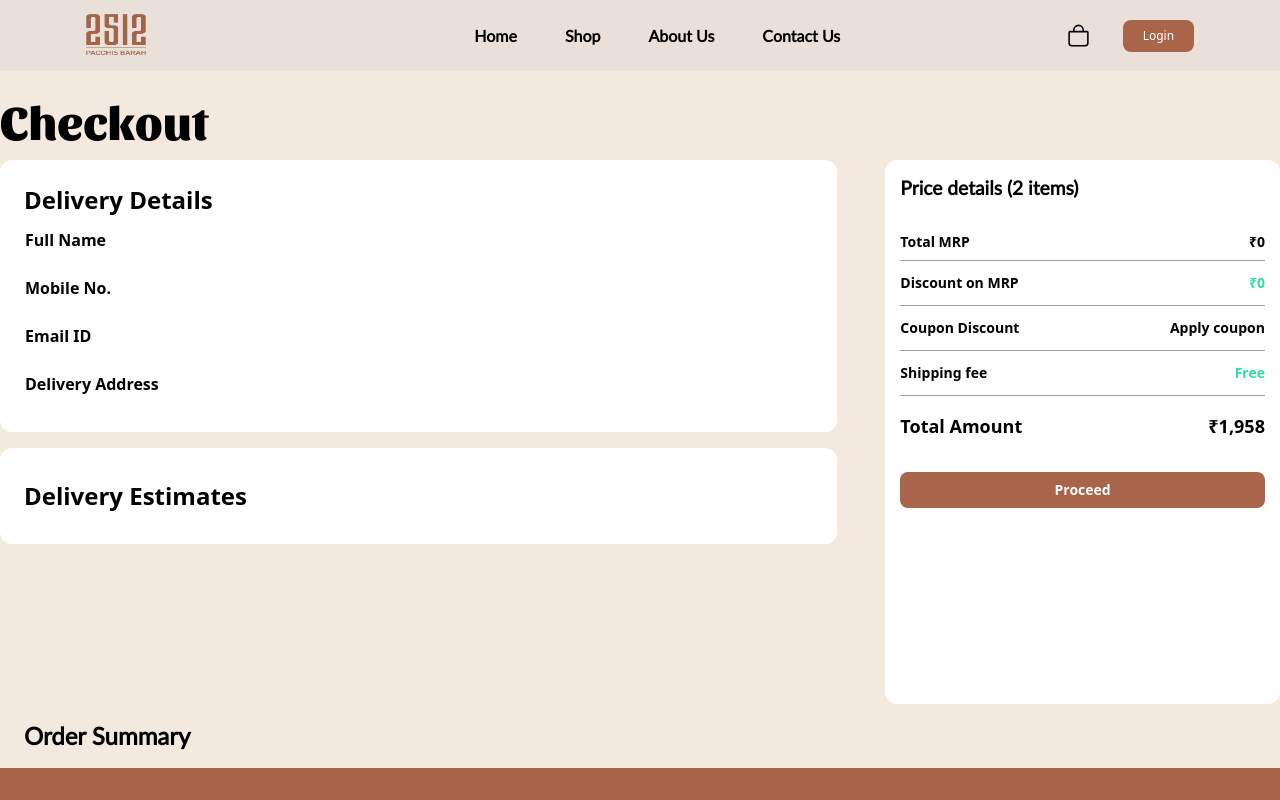
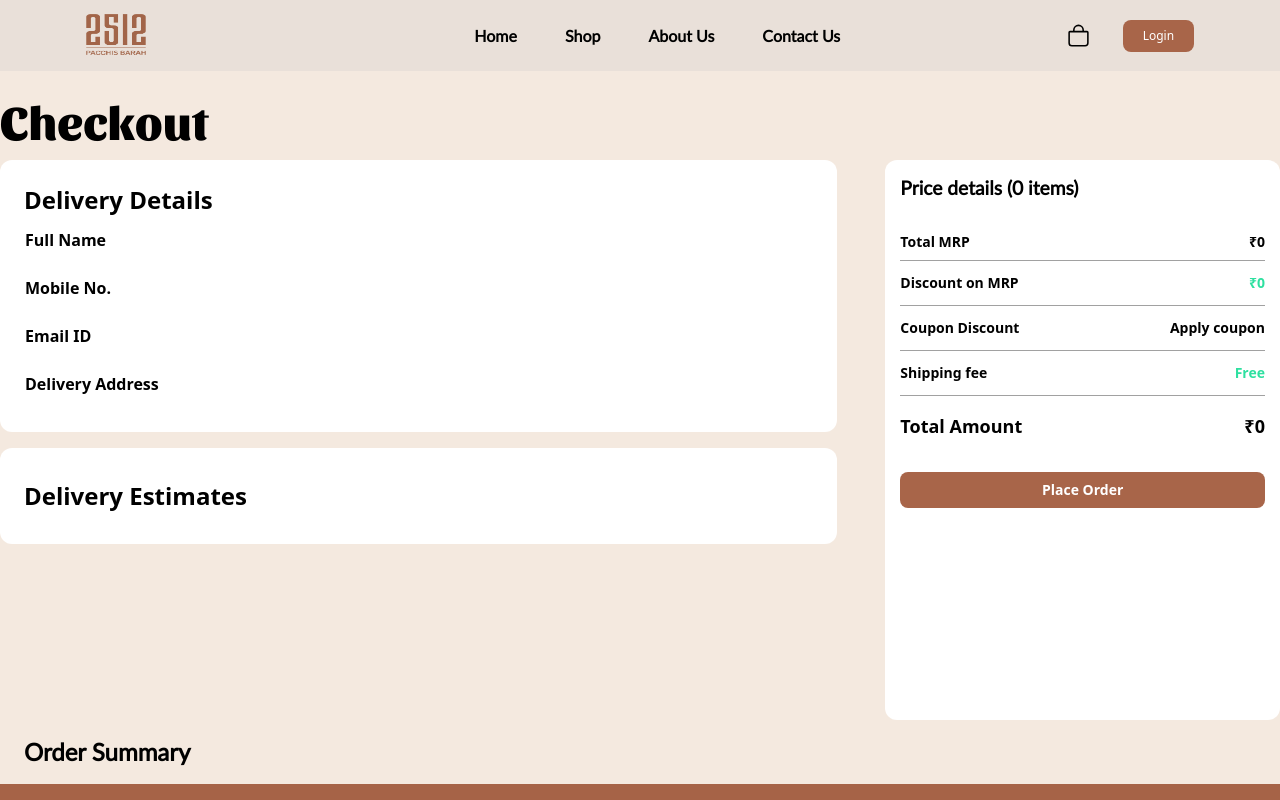
Before and after one commit to rst2797/2512, a Next.js app: page /checkout in a window 1280 px wide. Shown: the top 800 px of the page. Built offline with nearby package versions, Linux system fonts and the light colour scheme; some icons are missing.

Commit message:
client review

```diff
--- a/components/Cart/Checkout.jsx
+++ b/components/Cart/Checkout.jsx
@@ -2,26 +2,34 @@ import Link from "next/link";
 import React from "react";
 import { useState } from "react";
 import { useEffect } from "react";
+import { useCart } from "react-use-cart";
 
 const Checkout = ({ items }) => {
   const [totalPrice, setTotalPrice] = useState(0);
+  const [discountedPrice, setDiscountedPrice] = useState(0);
+  const { totalUniqueItems } = useCart();
   useEffect(() => {
     setTotalPrice(null);
     setTotalPrice(
+      items.reduce((acc, { quantity }) => acc + 1399 * quantity, 0)
+    );
+    setDiscountedPrice(
       items.reduce((acc, { price, quantity }) => acc + price * quantity, 0)
     );
   }, [items]);
 
   return (
     <div className="h-[98%] min-h-[70vh] py-[1rem]  px-[0.94rem] 2xl:px-12 rounded-xl bg-white">
-    <h2 className="font-lato-regular !font-semibold !text-[1.2rem]">Price details (2 items)</h2>
+      <h2 className="font-lato-regular !font-semibold !text-[1.2rem]">
+        Price details ({totalUniqueItems} items)
+      </h2>
       <div className="flex justify-between text-sm py-4 pt-8 pb-2 font-semibold">
         <h4>Total MRP</h4>
         <h4>₹{totalPrice}</h4>
       </div>
       <div className="flex justify-between text-sm py-3 border-y-[1px] border-[#a1a1a1] font-semibold">
         <h4>Discount on MRP</h4>
-        <h4 className="text-[#2EE0A0]">₹{totalPrice}</h4>
+        <h4 className="text-[#2EE0A0]">₹{discountedPrice}</h4>
       </div>
       <div className="flex justify-between text-sm py-3 border-b-[1px] border-[#a1a1a1] font-semibold">
         <h4>Coupon Discount</h4>
@@ -33,7 +41,7 @@ const Checkout = ({ items }) => {
       </div>
       <div className="flex justify-between text-lg font-semibold py-4">
         <h4>Total Amount</h4>
-        <h4>₹1,958</h4>
+        <h4>₹{discountedPrice}</h4>
       </div>
 
       <Link href="/checkout">
--- a/components/view-checkout/ProceedCheckout.jsx
+++ b/components/view-checkout/ProceedCheckout.jsx
@@ -1,21 +1,27 @@
+import Link from "next/link";
 import React from "react";
-import Link from "next/link";
 import { useState } from "react";
 import { useEffect } from "react";
+import { useCart } from "react-use-cart";
 
-const ProceedCheckout = ({ items, btn=true, minHeight=true }) => {
+const Checkout = ({ items }) => {
   const [totalPrice, setTotalPrice] = useState(0);
+  const [discountedPrice, setDiscountedPrice] = useState(0);
+  const { totalUniqueItems } = useCart();
   useEffect(() => {
     setTotalPrice(null);
     setTotalPrice(
+      items.reduce((acc, { quantity }) => acc + 1399 * quantity, 0)
+    );
+    setDiscountedPrice(
       items.reduce((acc, { price, quantity }) => acc + price * quantity, 0)
     );
   }, [items]);
 
   return (
-    <div className={` ${minHeight && 'min-h-[68vh] h-[98%]'} py-[1rem] px-[0.94rem] 2xl:px-12 rounded-xl bg-white`}>
+    <div className="h-[98%] min-h-[70vh] py-[1rem]  px-[0.94rem] 2xl:px-12 rounded-xl bg-white">
       <h2 className="font-lato-regular !font-semibold !text-[1.2rem]">
-        Price details (2 items)
+        Price details ({totalUniqueItems} items)
       </h2>
       <div className="flex justify-between text-sm py-4 pt-8 pb-2 font-semibold">
         <h4>Total MRP</h4>
@@ -23,7 +29,7 @@ const ProceedCheckout = ({ items, btn=true, minHeight=true }) => {
       </div>
       <div className="flex justify-between text-sm py-3 border-y-[1px] border-[#a1a1a1] font-semibold">
         <h4>Discount on MRP</h4>
-        <h4 className="text-[#2EE0A0]">₹{totalPrice}</h4>
+        <h4 className="text-[#2EE0A0]">₹{discountedPrice}</h4>
       </div>
       <div className="flex justify-between text-sm py-3 border-b-[1px] border-[#a1a1a1] font-semibold">
         <h4>Coupon Discount</h4>
@@ -35,21 +41,21 @@ const ProceedCheckout = ({ items, btn=true, minHeight=true }) => {
       </div>
       <div className="flex justify-between text-lg font-semibold py-4">
         <h4>Total Amount</h4>
-        <h4>₹1,958</h4>
+        <h4>₹{discountedPrice}</h4>
       </div>
 
-      {btn && <Link href={"/viewcheckout"}>
+      <Link href="/viewcheckout">
         <a>
           <button
             type="button"
             className="bg-[#A86549] w-full py-2 my-4 font-bold text-sm text-[white] rounded-lg"
           >
-            Proceed
+            Place Order
           </button>
         </a>
-      </Link>}
+      </Link>
     </div>
   );
 };
 
-export default ProceedCheckout;
+export default Checkout;
--- a/pages/cart.js
+++ b/pages/cart.js
@@ -62,13 +62,16 @@ const Cart = () => {
                 {user ? (
                   <Checkout items={items} />
                 ) : (
+                  <div className="bg-white rounded-xl h-[96%] relative mb-2 mx-2 flex flex-col justify-center items-center">
+                  <h2 className="text-center font-bold text-2xl px-4 ">Snap! You need to login to proceed</h2>
                   <Link href="/login?destination=/cart">
-                    <a className="absolute bottom-0 left-0 right-0 py-[1rem] px-[0.94rem]">
-                      <button className="w-full py-[0.5625rem] font-bold text-white bg-[#A86549]">
+                    <a className="py-[1rem] px-[0.94rem]">
+                      <button className="px-4 py-[0.5625rem] font-bold text-white rounded-lg bg-[#A86549]">
                         Login to checkout
                       </button>
                     </a>
                   </Link>
+                  </div>
                 )}
               </>
             </div>
--- a/pages/order/[...slug].js
+++ b/pages/order/[...slug].js
@@ -30,6 +30,9 @@ const Order = ({ totalPrice, orderId, userId, token }) => {
     });
   };
   useEffect(() => {
+    if (!token) {
+      router.push("/login?destination=/shop/tshirt");
+    }
     shipOrder();
   }, []);
 
@@ -61,7 +64,9 @@ export default Order;
 
 export const getServerSideProps = async (context) => {
   const cookies = new Cookies(context.req, context.res);
-  const token = cookies.get("token").split("%22")[1];
+  const serializedToken = cookies.get("token");
+  const token = serializedToken?.split("%22")[1];
+
   return {
     props: {
       city: "",
@@ -70,7 +75,7 @@ export const getServerSideProps = async (context) => {
       orderId: context.query.slug[0],
       userId: context.query.slug[1],
       totalPrice: context.query.slug[2],
-      token,
+      token: token ?? false,
     },
   };
 };
--- a/pages/viewcheckout.js
+++ b/pages/viewcheckout.js
@@ -9,6 +9,7 @@ import Footer from "../components/common/footer";
 import { IoMdArrowBack, IoMdClose } from "react-icons/io";
 import Image from "next/image";
 import ProceedCheckout from "../components/view-checkout/ProceedCheckout";
+import Cookies from "js-cookie";
 
 export default function YourBillingComponent() {
   const [userData, setUserData] = useState(null);
@@ -17,6 +18,10 @@ export default function YourBillingComponent() {
   const { items } = useCart();
 
   useEffect(() => {
+    const cookies = Cookies.get("token")
+    if (!cookies) {
+      return router.push("/login?destination=/viewcheckout");
+    }
     setUserData(JSON.parse(localStorage.getItem("user")));
   }, []);
   useEffect(() => {
```
